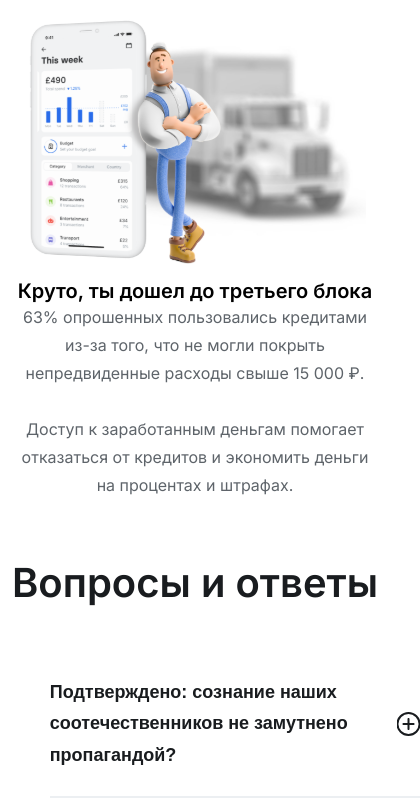
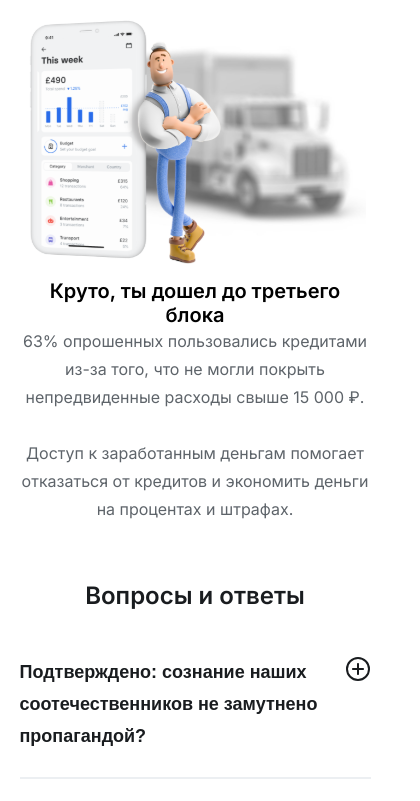
Before and after one commit to SorokinaMarina/internet-laboratory, a Next.js app: page / in a window 390 px wide. Shown: the part 1156-1957 px from the top of the page, 420 px wide, since content can reach past the window. Built offline with nearby package versions, Linux system fonts and the light colour scheme.

Commit message:
fix: поправила сломавшиеся стили

```diff
--- a/src/components/Articles/Articles.scss
+++ b/src/components/Articles/Articles.scss
@@ -24,3 +24,11 @@
     }
   }
 }
+
+@media screen and (max-width: 500px) {
+  .articles {
+    &__container {
+      width: 90%;
+    }
+  }
+}
--- a/src/components/BurgerMenu/BurgerMenu.scss
+++ b/src/components/BurgerMenu/BurgerMenu.scss
@@ -47,6 +47,10 @@
     display: flex;
     justify-content: space-between;
     color: #83898f;
+
+    &_header {
+      justify-content: end;
+    }
   }
 
   &__img {
--- a/src/components/BurgerMenu/BurgerMenu.tsx
+++ b/src/components/BurgerMenu/BurgerMenu.tsx
@@ -17,7 +17,7 @@ export default function BurgerMenu({
         <div className="burger__header">
           <Image className="burger__logo" src={logo} alt="burger-logo" />
           <button
-            className="burger__button"
+            className="burger__button burger__button_header"
             type="button"
             onClick={() => {
               setIsBurgerActive(false);
--- a/src/components/Form/Form.scss
+++ b/src/components/Form/Form.scss
@@ -43,6 +43,7 @@
 @media screen and (max-width: 900px) {
   .form {
     width: 95%;
+    padding-bottom: 54px;
 
     &__button {
       width: 100%;
--- a/src/components/HowWorks/HowWorks.scss
+++ b/src/components/HowWorks/HowWorks.scss
@@ -16,6 +16,7 @@
     grid-auto-flow: dense;
     column-gap: 32px;
     margin: 0 0 80px 0;
+    padding: 0;
   }
 }
 
@@ -47,6 +48,7 @@
 
 @media screen and (max-width: 600px) {
   .work {
+    width: 90%;
     margin-top: 57px;
 
     &__cards {
--- a/src/components/QuestionElement/QuestionElement.scss
+++ b/src/components/QuestionElement/QuestionElement.scss
@@ -18,6 +18,7 @@
     border: none;
     padding: 0;
     margin-top: 24px;
+    align-items: flex-start;
     cursor: pointer;
 
     &:hover {
@@ -74,3 +75,11 @@
     color: #5e646a;
   }
 }
+
+@media screen and (max-width: 500px) {
+  .question {
+    &__background-img {
+      width: 27px;
+    }
+  }
+}
--- a/src/components/Questions/Questions.scss
+++ b/src/components/Questions/Questions.scss
@@ -14,6 +14,7 @@
   &__container {
     width: 100%;
     margin: 0;
+    padding: 0;
   }
 }
 
@@ -23,3 +24,14 @@
     margin-bottom: 32px;
   }
 }
+
+@media screen and (max-width: 500px) {
+  .questions {
+    width: 90%;
+
+    &__title {
+      font-size: 24px;
+      padding-bottom: 21px;
+    }
+  }
+}
```
